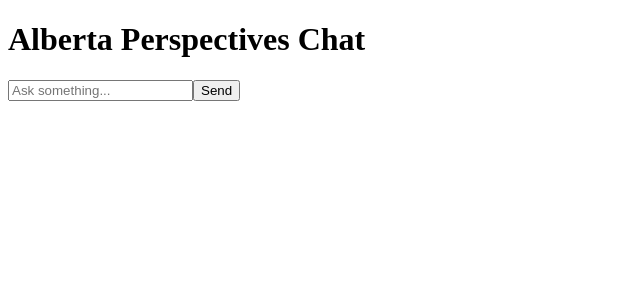
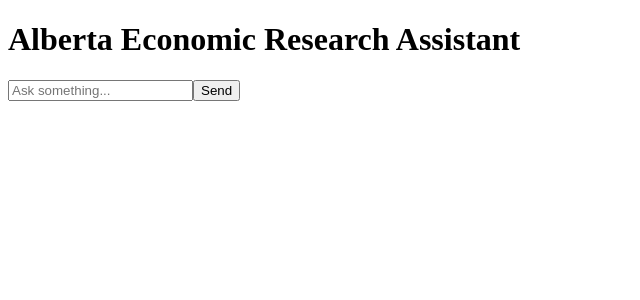
Before and after one commit to bbquirino/pptx-rag-prototype, a Next.js app in the folder frontend/: page / in a window 1280 px wide. Shown: the top 300 px of the page, without its empty margins (0-640 px from the left). Built offline with nearby package versions, Linux system fonts and the light colour scheme.

Commit message:
Fix: correct Chat export and index page import for deployment

```diff
--- a/frontend/components/Chat.tsx
+++ b/frontend/components/Chat.tsx
@@ -1,8 +1,7 @@
-// Trigger redeploy
-
+'use client'
 import { useState } from 'react';
 
-export function Chat() {
+export default function Chat() {
   const [messages, setMessages] = useState<string[]>([]);
   const [input, setInput] = useState('');
 
--- a/frontend/pages/index.tsx
+++ b/frontend/pages/index.tsx
@@ -1,21 +1,15 @@
-// Trigger redeploy – homepage test
-
-import Head from 'next/head';
-import { Chat } from '../components/Chat';
+'use client'
+import Head from 'next/head'
+import Chat from '../components/Chat'
 
 export default function Home() {
   return (
-    <>
+    <div className="p-4 max-w-3xl mx-auto">
       <Head>
-        <title>Alberta Perspectives Chat</title>
-        <meta name="description" content="Ask economic questions powered by Alberta research data" />
+        <title>Alberta RAG Prototype</title>
       </Head>
-      <main className="min-h-screen bg-gray-100 p-8">
-        <div className="max-w-2xl mx-auto">
-          <h1 className="text-3xl font-bold mb-6 text-center">Alberta Perspectives Chat</h1>
-          <Chat />
-        </div>
-      </main>
-    </>
+      <h1 className="text-xl font-semibold mb-4">Alberta Economic Research Assistant</h1>
+      <Chat />
+    </div>
   );
 }
```
